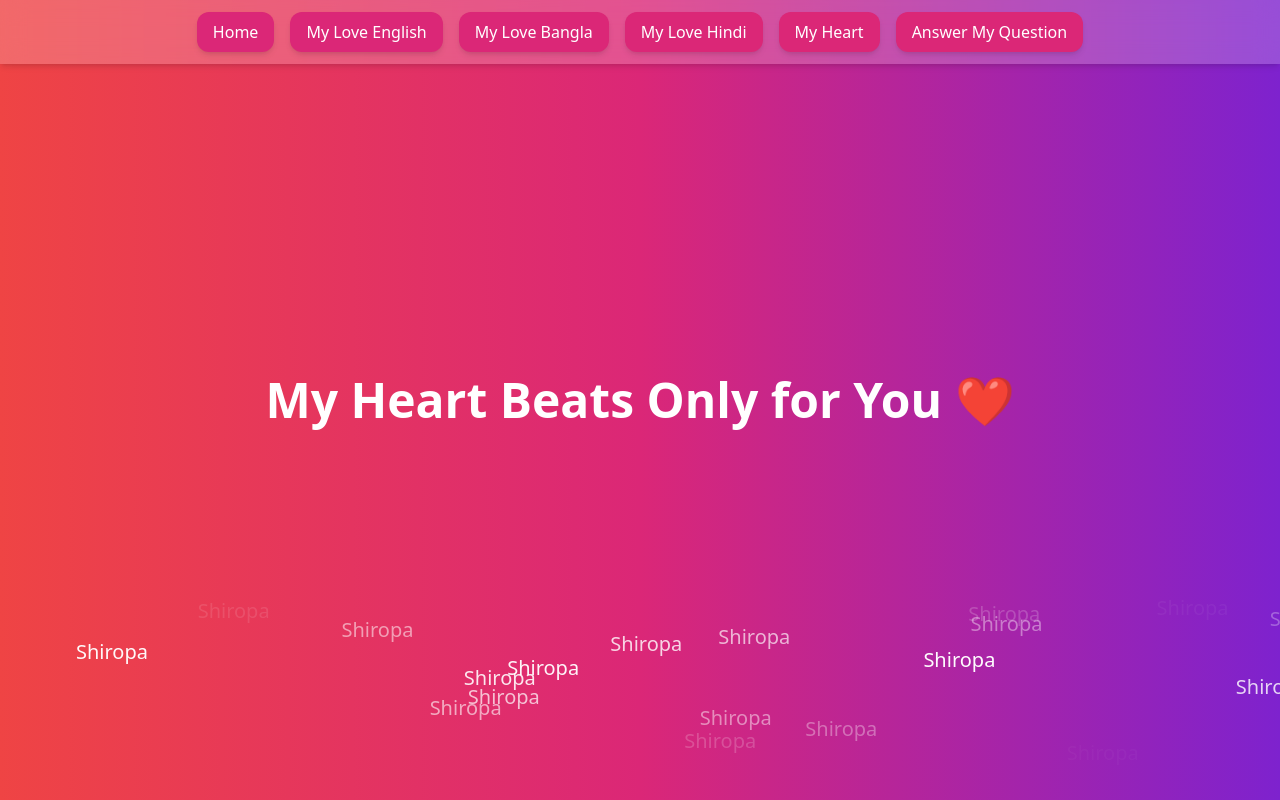
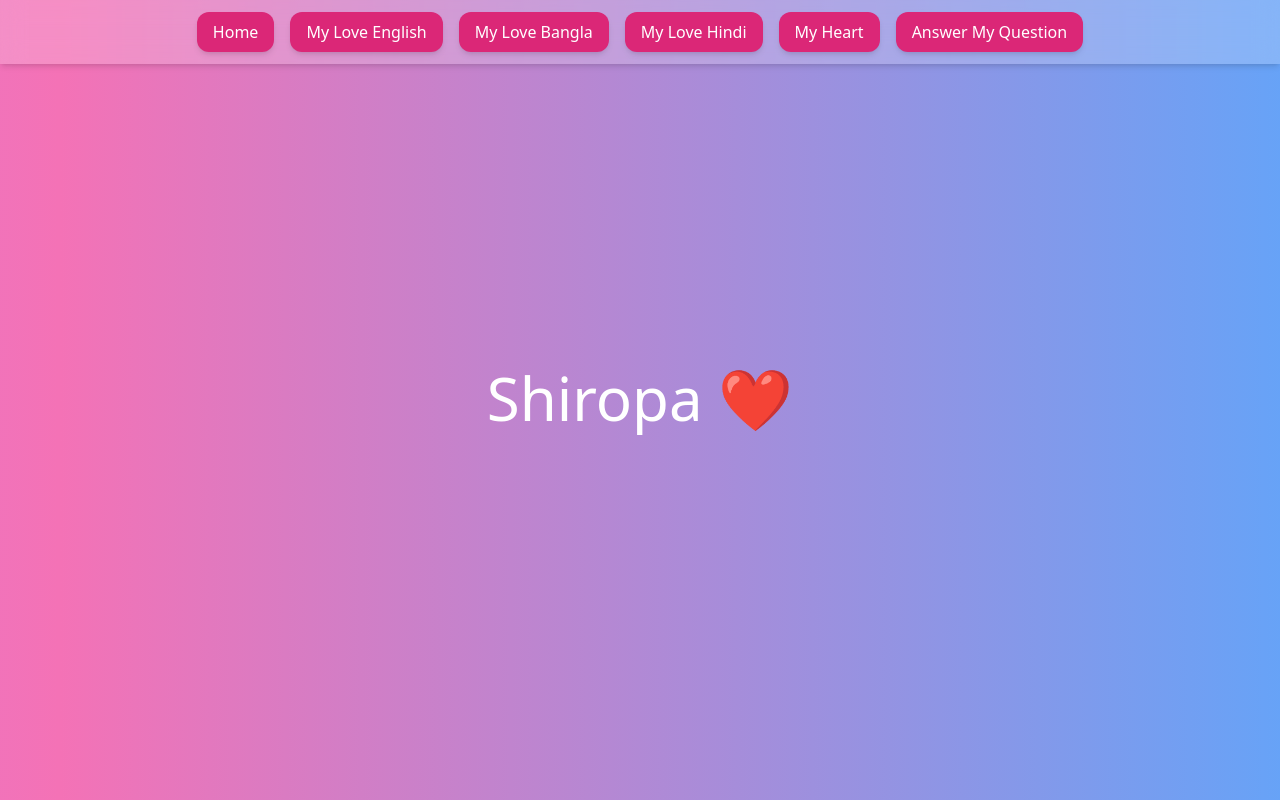
Before and after one commit to askmesupu/finalhope, a React (Create React App) app: page /myheart in a window 1280 px wide. Built offline with nearby package versions, Linux system fonts and the light colour scheme.

Commit message:
Update MyHeart.js

```diff
--- a/src/pages/MyHeart.js
+++ b/src/pages/MyHeart.js
@@ -1,33 +1,13 @@
 import React from "react";
-import { motion } from "framer-motion";
 
 export default function MyHeart() {
   return (
-    <div className="w-full min-h-screen flex items-center justify-center bg-gradient-to-r from-red-500 via-pink-600 to-purple-700 relative overflow-hidden">
-      {Array.from({ length: 40 }).map((_, i) => (
-        <motion.span
-          key={i}
-          initial={{ opacity: 0, y: 0 }}
-          animate={{ opacity: [0, 1, 0], y: [-50, -200] }}
-          transition={{
-            duration: 6,
-            repeat: Infinity,
-            delay: i * 0.3,
-          }}
-          className="absolute text-white text-xl"
-          style={{ left: `${Math.random() * 100}%`, bottom: "-20px" }}
-        >
-          Shiropa
-        </motion.span>
-      ))}
-      <motion.h1
-        initial={{ scale: 0 }}
-        animate={{ scale: 1 }}
-        transition={{ duration: 1 }}
-        className="text-white text-3xl md:text-5xl font-bold z-10"
-      >
-        My Heart Beats Only for You ❤️
-      </motion.h1>
+    <div className="min-h-screen flex items-center justify-center bg-gradient-to-r from-purple-400 via-pink-400 to-blue-400 bg-animate">
+      <div className="relative w-full h-full flex items-center justify-center">
+        <div className="text-white text-4xl md:text-6xl animate-bounce">
+          Shiropa ❤️
+        </div>
+      </div>
     </div>
   );
-            }
+    }
```
